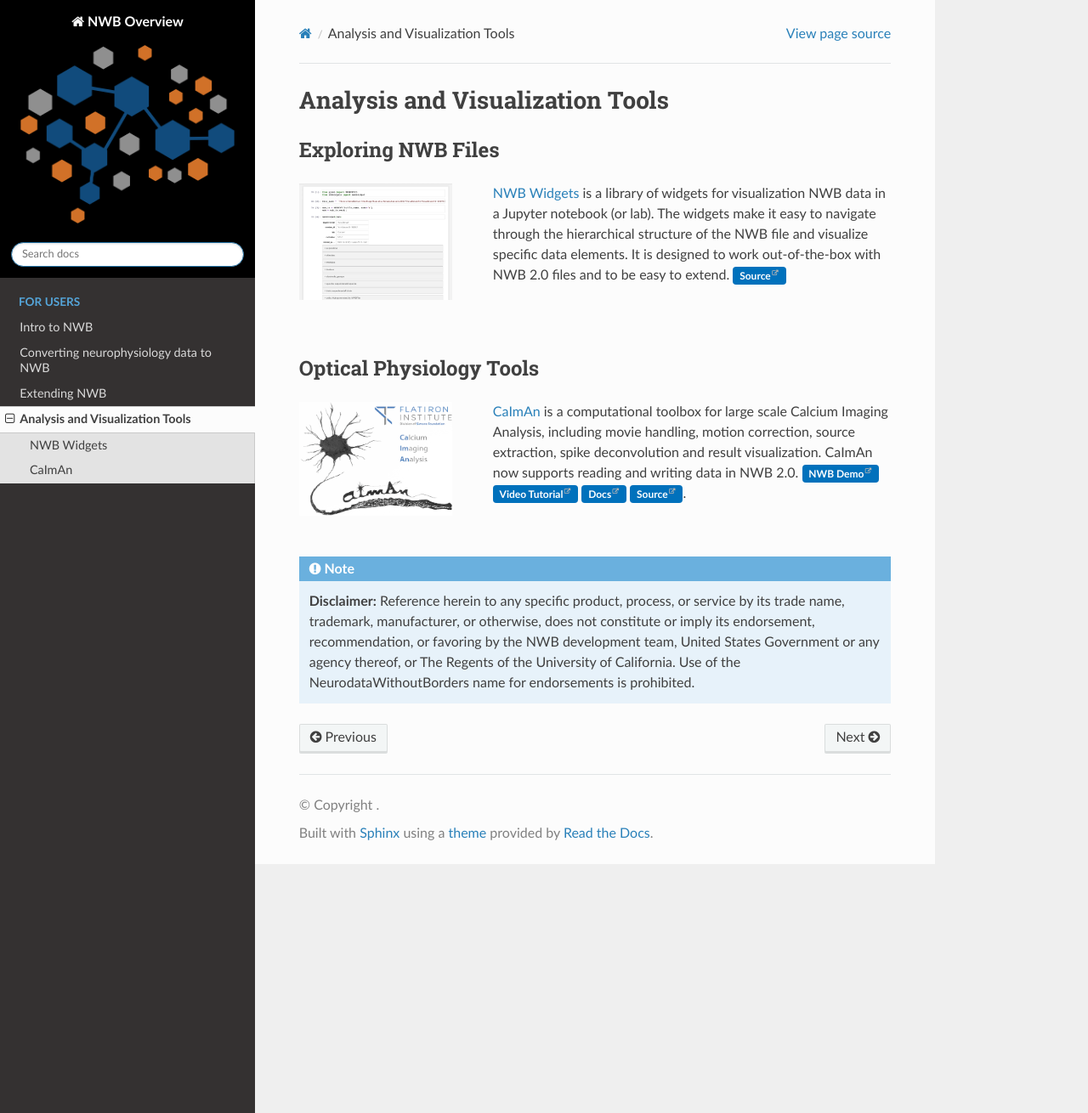
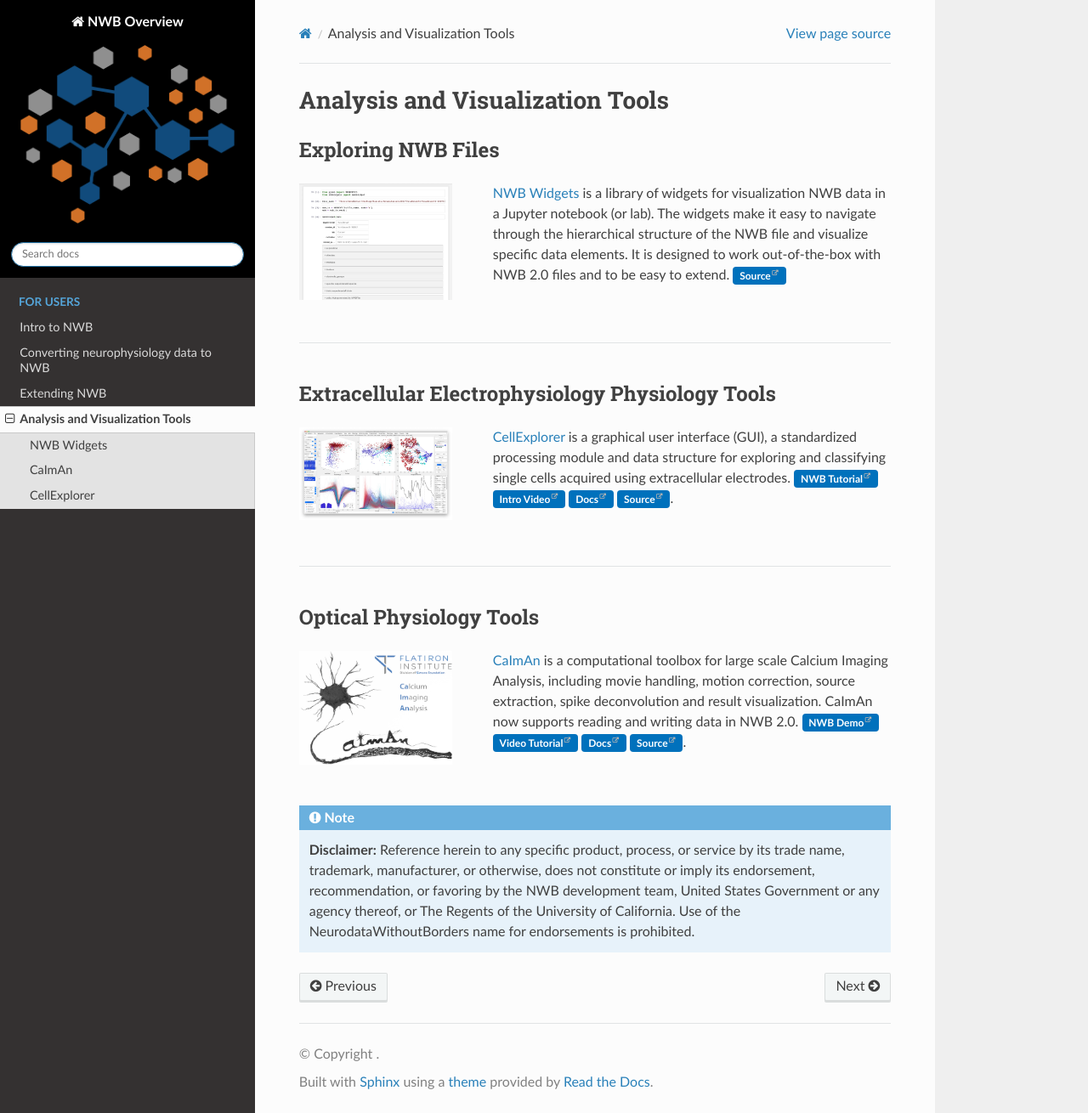
Before and after one commit to NeurodataWithoutBorders/nwb-overview, a Sphinx documentation site: the page built from docs/source/analysis_tools/analysis_tools_home.rst, in a window 1280 px wide and 1310 px high. Shown: the whole window at 85% size. Built offline with Sphinx 7.4.7 and the Read the Docs theme 2.0.0, drawn with Linux system fonts in a browser that asks for light colours; pages that are not in the unit, such as notebooks, are missing from menus.

Commit message:
Added CellExplorer page

```diff
--- a/docs/source/analysis_tools/analysis_tools_home.rst
+++ b/docs/source/analysis_tools/analysis_tools_home.rst
@@ -11,7 +11,10 @@
 
     nwbwidgets/nwbwidgets
     caiman/caiman
+    cellexplorer/cellexplorer
 
+
+.. _analysistools-explore:
 
 Exploring NWB Files
 -------------------
@@ -27,9 +30,32 @@
 .. raw:: html
 
     <br />
-    <br />
+    <hr>
     <br />
 
+.. _analysistools-ecephys:
+
+Extracellular Electrophysiology Physiology Tools
+------------------------------------------------
+
+.. image:: cellexplorer/CellExplorerInterface.jpeg
+    :class: align-left
+    :width: 180
+
+.. include::  cellexplorer/cellexplorer.rst
+        :start-after: .. short_description_start
+        :end-before: .. short_description_end
+
+
+
+.. raw:: html
+
+    <br />
+    <hr>
+    <br />
+
+
+.. _analysistools-ophys:
 
 Optical Physiology Tools
 ------------------------
--- /dev/null
+++ b/docs/source/analysis_tools/cellexplorer/cellexplorer.rst
@@ -0,0 +1,15 @@
+.. _analysistools-cellexplorer:
+
+CellExplorer
+------------
+
+.. short_description_start
+
+:ref:`analysistools-cellexplorer`  is a graphical user interface (GUI), a standardized processing module and data structure for exploring and classifying single cells acquired using extracellular electrodes. :bdg-link-primary:`NWB Tutorial  <https://cellexplorer.org/tutorials/nwb-tutorial/>`  :bdg-link-primary:`Intro Video  <https://www.youtube.com/watch?v=GR1glNhcGIY>`  :bdg-link-primary:`Docs  <https://cellexplorer.org/>` :bdg-link-primary:`Source <https://github.com/petersenpeter/CellExplorer>`.
+
+.. short_description_end
+
+
+.. image:: CellExplorerInterface.jpeg
+    :class: align-left
+    :width: 400
```
Also changed, not shown: docs/source/analysis_tools/cellexplorer/CellExplorerInterface.jpeg (added).
